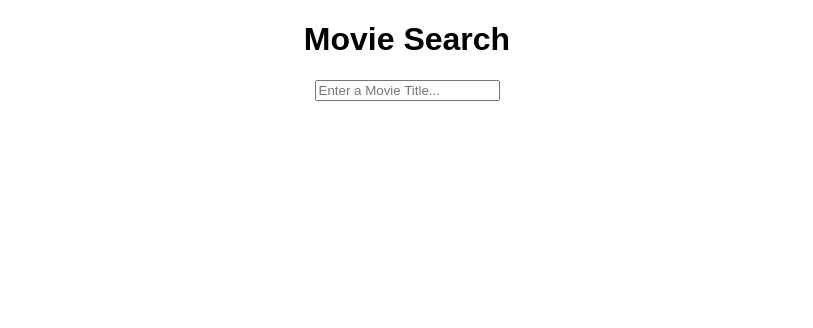
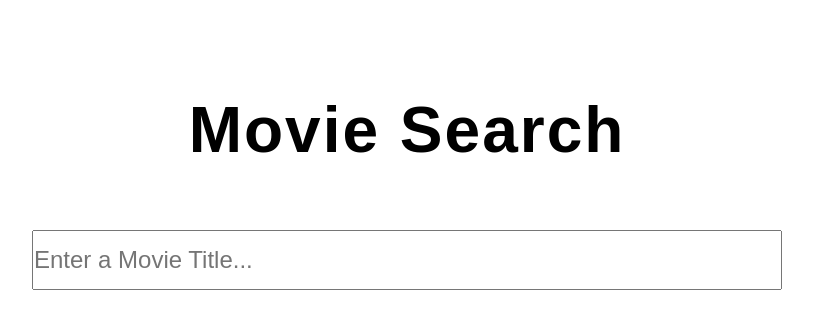
Before and after one commit to MatthieuNadeau96/Movie-Search-App, a React (Create React App) app: page / in a window 1280 px wide. Shown: the top 328 px of the page, without its empty margins (233-1046 px from the left). Built offline with nearby package versions, Linux system fonts and the light colour scheme.

Commit message:
added minor styling to the movie cards

```diff
--- a/src/App.css
+++ b/src/App.css
@@ -1,13 +1,68 @@
 .App {
   text-align: center;
+  width: 100%;
+  background: #fff;
+  position: relative;
+  padding: 25px;
+  margin: 25px 0;
 }
 
+h1 {
+  font-size: 4em;
+  font-weight: 900;
+  letter-spacing: 2px;
+}
+
+input {
+  height: 60px;
+  padding: 5px 0;
+  font-size: 1.5em;
+  margin: 20px 0;
+  outline: none;
+  width: 100%;
+}
+
+*, *:before, *:after {
+  font-size: 100%;
+  box-sizing: inherit;
+}
 
 .List {
+  width: 100%;
+}
+
+.card {
+  display: grid;
+  grid-template-columns: (2, 1fr);
+  text-align: left;
   background: lightgrey;
+  margin: 15px 0;
+  padding: 5px;
+  border: 2px solid darkgrey;
+  border-radius: 5px;
+  padding: 10px;
+}
+
+.info {
+  display: flex;
+  flex-direction: column;
+  justify-content: flex-start;
+  grid-column: 2;
+  margin: 20px;
+}
+
+.title {
+  font-size: 2em;
+  font-weight: 900;
+}
+
+.overview {
 }
 
 .poster {
-  height: 150px;
-  width: 100px;
+  grid-column: 1;
+  flaot: left;
+  width: 214px;
+  height: 320px;
+  margin: auto 0;
 }
--- a/src/App.js
+++ b/src/App.js
@@ -43,12 +43,14 @@ class App extends Component {
             this.state.movieList.length > 0 ? this.state.movieList.map(movie => {
               return (
 
-                  <div key={movie.id}>
-                    <img className="poster" src={`https://image.tmdb.org/t/p/original${movie.poster_path}`} alt="poster"></img>
-                    <h3 className="title">{movie.title}</h3>
-                    <p className="release_date">{movie.release_date}</p>
-                    <p className="vote_average">{movie.vote_average} / 10</p>
-                    <p className="overview">{movie.overview}</p>
+                  <div className="card" key={movie.id}>
+                  <img className="poster" src={`https://image.tmdb.org/t/p/original${movie.poster_path}`} alt="poster"></img>
+                    <div className="info">
+                      <h3 className="title">{movie.title}</h3>
+                      <p className="release_date">{movie.release_date}</p>
+                      <p className="overview">{movie.overview}</p>
+                      <p className="vote_average">{movie.vote_average} / 10</p>
+                    </div>
                   </div>
 
               )
--- a/src/index.css
+++ b/src/index.css
@@ -1,5 +1,16 @@
 body {
-  margin: 0;
+  margin: 0 auto;
   padding: 0;
   font-family: sans-serif;
+  width: 800px;
 }
+
+html {
+  box-sizing: border-box;
+}
+
+@media (max-width: 500px) {
+  body {
+    width: 100%;
+  }
+}
```
Also changed, not shown: 1 other file (tests, documents, lock files or other folders).
